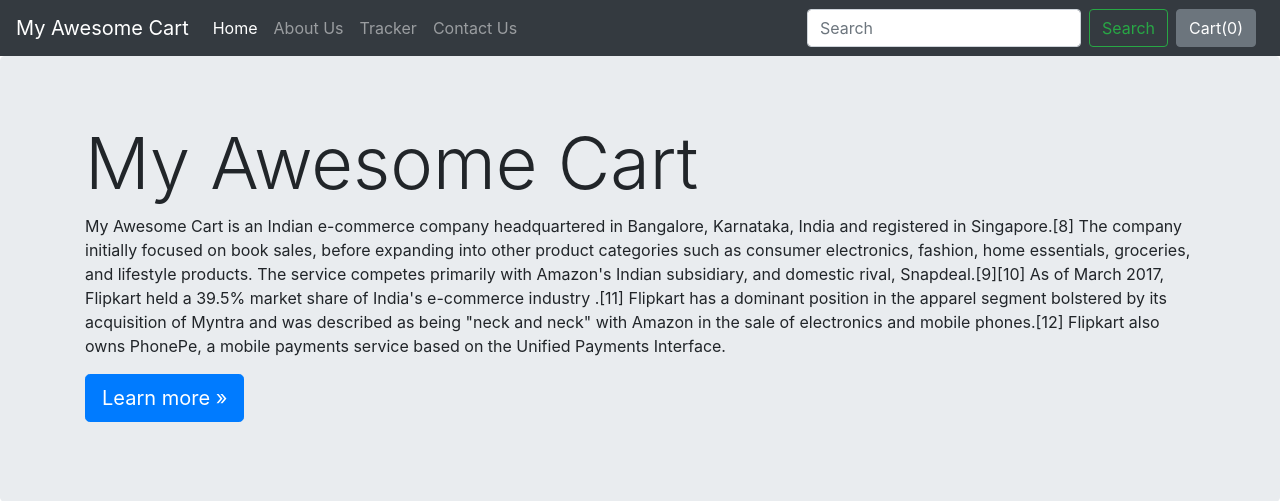
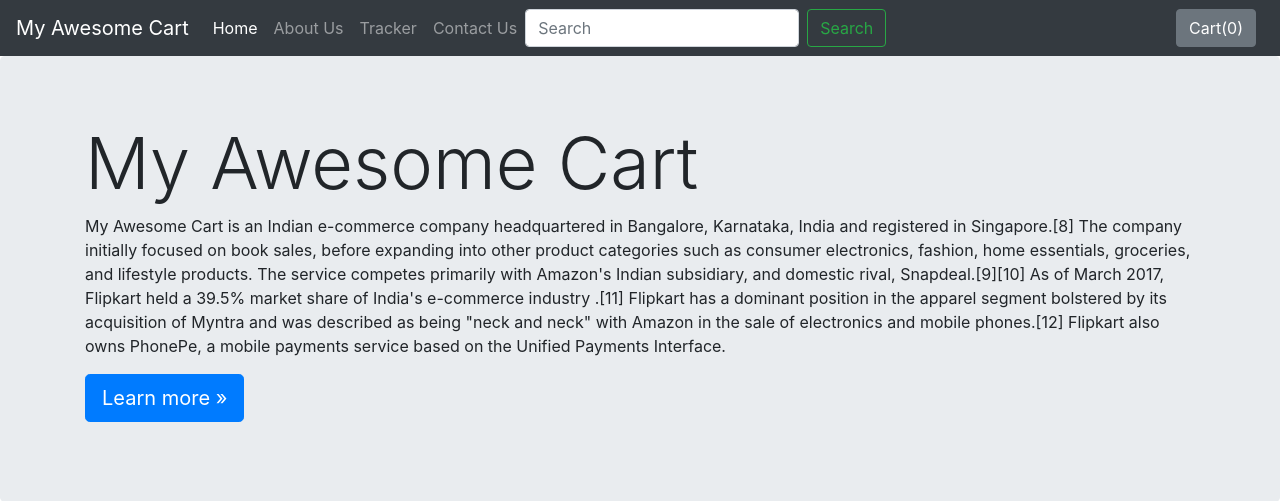
Before and after one commit to umarshaikhp/django, a Django app: page /about/ in a window 1280 px wide. Shown: the top 501 px of the page. Run offline with Django 3.2, Linux system fonts and the light colour scheme; some libraries are stand-ins or nearby versions.

Commit message:
some changes

```diff
--- a/mac/shop/Templates/shop/basic.html
+++ b/mac/shop/Templates/shop/basic.html
@@ -35,11 +35,13 @@
                 <li class="nav-item">
                     <a class="nav-link" href="/shop/contact">Contact Us</a>
                 </li>
+
+                <li  method ='get' action='/shop/search' class="form-inline my-2 my-lg-0">
+                    <input class="form-control mr-sm-2" type="search" placeholder="Search" aria-label="Search" name="search" id="search">
+                    <button class="btn btn-outline-success my-2 my-sm-0" type="submit">Search</button>
+                </li>
             </ul>
-            <form  method ='get' action='/shop/search' class="form-inline my-2 my-lg-0">
-                <input class="form-control mr-sm-2" type="search" placeholder="Search" aria-label="Search" name="search" id="search">
-                <button class="btn btn-outline-success my-2 my-sm-0" type="submit">Search</button>
-            </form>
+
 
 
             <!-- cart on pop-over -->
```
